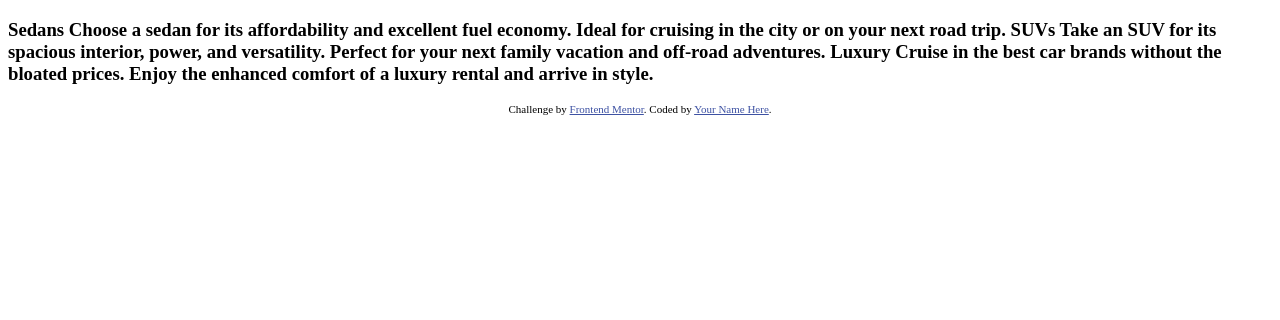
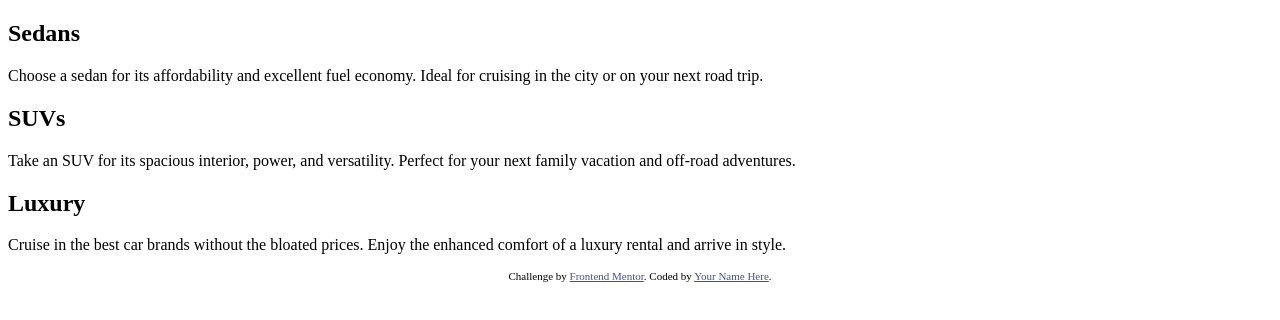
Before and after one commit to MariykaUA/oni-shop, a Nuxt app: page / in a window 1280 px wide. Shown: the top 320 px of the page. Built offline with nearby package versions, Linux system fonts and the light colour scheme.

Commit message:
create array of cars

```diff
--- a/components/CarType.vue
+++ b/components/CarType.vue
@@ -1,16 +1,9 @@
 <template>
     <div>
-       <h3>  Sedans
-        Choose a sedan for its affordability and excellent fuel economy. Ideal for cruising in the city
-        or on your next road trip.
-
-        SUVs
-        Take an SUV for its spacious interior, power, and versatility. Perfect for your next family vacation
-        and off-road adventures.
-
-        Luxury
-        Cruise in the best car brands without the bloated prices. Enjoy the enhanced comfort of a luxury
-        rental and arrive in style.</h3>
+        <div v-for="carType in carTypes" :key="carType.id">
+            <h2>{{ carType.name }}</h2>
+            <p>{{ carType.description }}</p>
+        </div>
     </div>
     <div class="attribution">
         Challenge by <a href="https://www.frontendmentor.io?ref=challenge" target="_blank">Frontend Mentor</a>.
@@ -18,6 +11,45 @@
     </div>
 </template>
 
+<script lang="ts">
+import { defineComponent, ref } from 'vue';
+
+interface CarType {
+    id: number;
+    name: string;
+    description: string;
+}
+
+export default defineComponent({
+    setup() {
+        const carTypes = ref<CarType[]>([
+            {
+                id: 1,
+                name: 'Sedans',
+                description: 'Choose a sedan for its affordability and excellent fuel economy. Ideal for cruising in the city or on your next road trip.',
+            },
+            {
+                id: 2,
+                name: 'SUVs',
+                description: 'Take an SUV for its spacious interior, power, and versatility. Perfect for your next family vacation and off-road adventures.',
+            },
+            {
+                id: 3,
+                name: 'Luxury',
+                description: 'Cruise in the best car brands without the bloated prices. Enjoy the enhanced comfort of a luxury rental and arrive in style.',
+            },
+        ]);
+
+        return {
+            carTypes,
+            addCarType: (carType: CarType) => {
+                carTypes.value.push(carType);
+            },
+        };
+    },
+});
+</script>
+
 <style lang="scss" scoped>
     .attribution { font-size: 11px; text-align: center; }
     .attribution a { color: hsl(228, 45%, 44%); }
```
